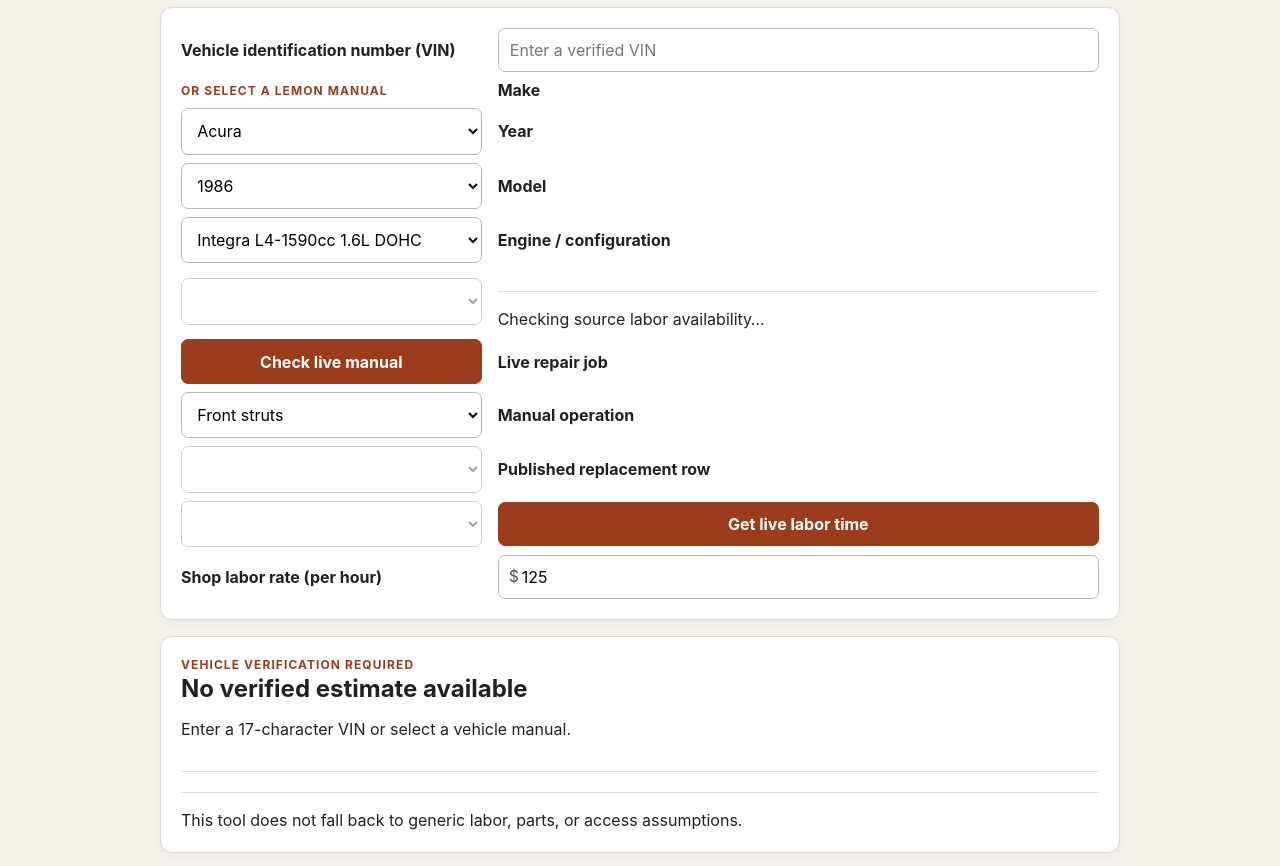
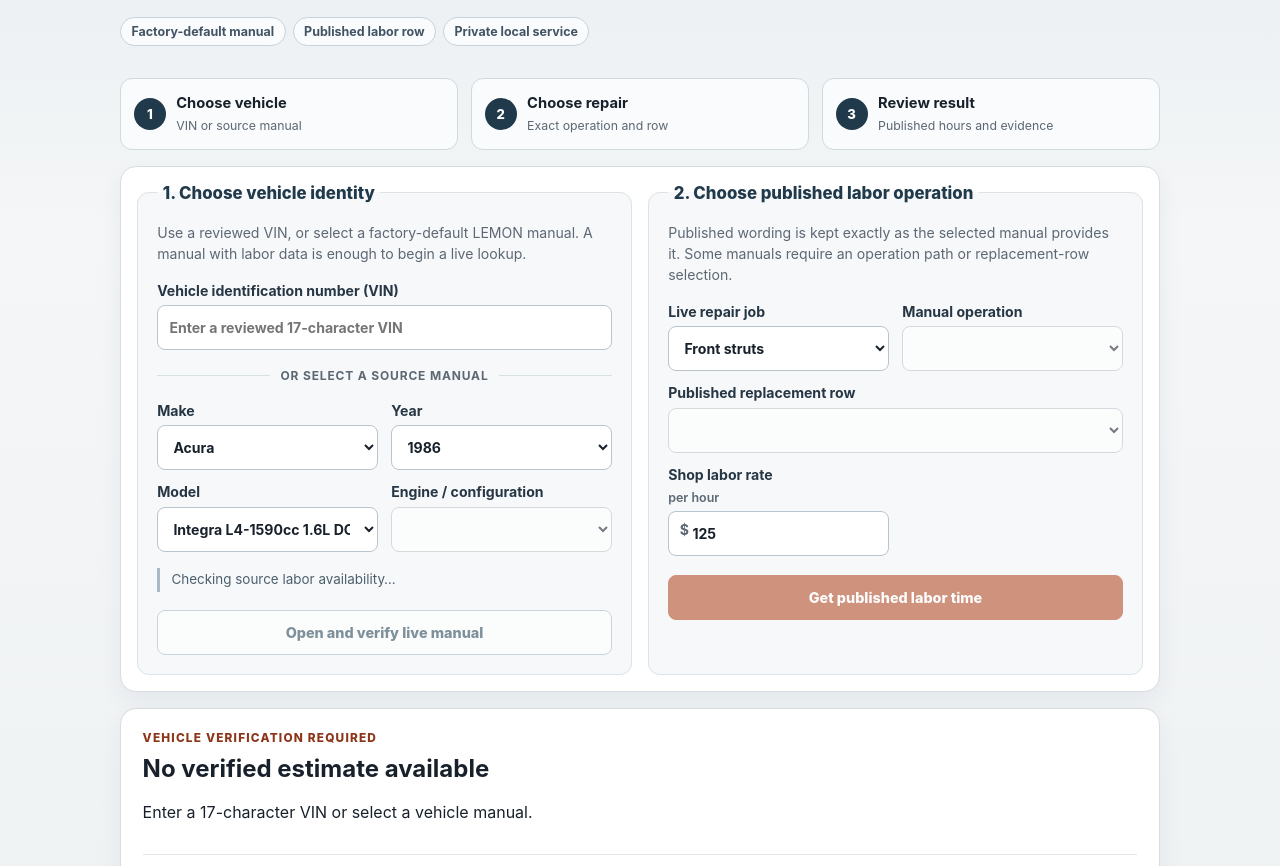
Before and after one commit to grafman56/mechanic-labor-estimator, a website with bundled scripts: page index.html in a window 1280 px wide. Shown: the part 213-1079 px from the top of the page. Built offline with nearby package versions, Linux system fonts and the light colour scheme; files whose address does not match are found by name.

Commit message:
Improve source-backed estimator workflow UI

```diff
--- a/index.html
+++ b/index.html
@@ -3,55 +3,89 @@
 <head>
   <meta charset="utf-8">
   <meta name="viewport" content="width=device-width, initial-scale=1">
-  <meta name="description" content="A planning tool for common automotive repair labor and related parts.">
+  <meta name="description" content="Private source-backed automotive labor planning for an exact selected vehicle manual.">
   <title>Mechanic Labor Planner</title>
   <link rel="stylesheet" href="styles.css">
 </head>
 <body>
   <main class="page">
-    <header>
-      <p class="eyebrow">Planning estimate</p>
+    <header class="hero">
+      <p class="eyebrow">Private source-backed planner</p>
       <h1>Mechanic Labor Planner</h1>
-      <p class="intro">Choose a common repair to see a labor-only range and a practical parts checklist. This is not a diagnosis or a final quote.</p>
+      <p class="intro">Select an exact vehicle manual and published repair operation to retrieve book labor time. This tool shows no generic labor, parts, or access fallback.</p>
+      <div class="trust-line" aria-label="Planner limits">
+        <span>Factory-default manual</span>
+        <span>Published labor row</span>
+        <span>Private local service</span>
+      </div>
     </header>
 
+    <ol class="workflow" aria-label="Estimate workflow">
+      <li><span>1</span><strong>Choose vehicle</strong><small>VIN or source manual</small></li>
+      <li><span>2</span><strong>Choose repair</strong><small>Exact operation and row</small></li>
+      <li><span>3</span><strong>Review result</strong><small>Published hours and evidence</small></li>
+    </ol>
+
     <section class="controls" aria-label="Estimate controls">
-      <label for="vin">Vehicle identification number (VIN)</label>
-      <input id="vin" type="text" maxlength="17" autocapitalize="characters" autocomplete="off" placeholder="Enter a verified VIN">
+      <fieldset class="control-group vehicle-group">
+        <legend>1. Choose vehicle identity</legend>
+        <p class="group-note">Use a reviewed VIN, or select a factory-default LEMON manual. A manual with labor data is enough to begin a live lookup.</p>
 
-      <p class="eyebrow">Or select a LEMON manual</p>
-      <label for="catalog-make">Make</label>
-      <select id="catalog-make" disabled><option>Acura</option></select>
-      <label for="catalog-year">Year</label>
-      <select id="catalog-year"><option>Loading catalog…</option></select>
-      <label for="catalog-model">Model</label>
-      <select id="catalog-model" disabled></select>
-      <label for="catalog-engine">Engine / configuration</label>
-      <select id="catalog-engine" disabled></select>
-      <p id="catalog-status" class="job-note">This confirms manual availability, not estimate coverage.</p>
-      <button id="check-manual" type="button" disabled>Check live manual</button>
-      <label for="live-job">Live repair job</label>
-      <select id="live-job" disabled></select>
-      <label for="live-operation">Manual operation</label>
-      <select id="live-operation" disabled></select>
-      <label for="live-scope">Published replacement row</label>
-      <select id="live-scope" disabled></select>
-      <button id="get-live-labor" type="button" disabled>Get live labor time</button>
+        <div class="form-grid">
+          <label class="wide" for="vin">Vehicle identification number (VIN)
+            <input id="vin" type="text" maxlength="17" autocapitalize="characters" autocomplete="off" placeholder="Enter a reviewed 17-character VIN">
+          </label>
+        </div>
 
-      <label for="labor-rate">Shop labor rate (per hour)</label>
-      <div class="rate-input"><span>$</span><input id="labor-rate" type="number" min="1" step="1" value="125" inputmode="decimal"></div>
+        <div class="divider"><span>or select a source manual</span></div>
+        <div class="form-grid vehicle-fields">
+          <label for="catalog-make">Make
+            <select id="catalog-make" disabled><option>Acura</option></select>
+          </label>
+          <label for="catalog-year">Year
+            <select id="catalog-year"><option>Loading catalog…</option></select>
+          </label>
+          <label for="catalog-model">Model
+            <select id="catalog-model" disabled></select>
+          </label>
+          <label for="catalog-engine">Engine / configuration
+            <select id="catalog-engine" disabled></select>
+          </label>
+        </div>
+        <p id="catalog-status" class="job-note" role="status" aria-live="polite">This confirms manual availability, not estimate coverage.</p>
+        <button id="check-manual" class="secondary-action" type="button" disabled>Open and verify live manual</button>
+      </fieldset>
 
+      <fieldset class="control-group repair-group">
+        <legend>2. Choose published labor operation</legend>
+        <p class="group-note">Published wording is kept exactly as the selected manual provides it. Some manuals require an operation path or replacement-row selection.</p>
 
+        <div class="form-grid repair-fields">
+          <label for="live-job">Live repair job
+            <select id="live-job" disabled></select>
+          </label>
+          <label for="live-operation">Manual operation
+            <select id="live-operation" disabled></select>
+          </label>
+          <label class="wide" for="live-scope">Published replacement row
+            <select id="live-scope" disabled></select>
+          </label>
+          <label for="labor-rate">Shop labor rate <span class="label-detail">per hour</span>
+            <span class="rate-input"><span>$</span><input id="labor-rate" type="number" min="1" step="1" value="125" inputmode="decimal"></span>
+          </label>
+        </div>
+        <button id="get-live-labor" class="primary-action" type="button" disabled>Get published labor time</button>
+      </fieldset>
     </section>
 
-    <section id="estimate" class="estimate" aria-live="polite"></section>
+    <section id="estimate" class="estimate" aria-live="polite" aria-atomic="true"></section>
 
     <section class="notice">
       <h2>Before authorizing work</h2>
       <p>Vehicle configuration, condition, access, corrosion, previous repairs, and diagnosis can change labor. Verify the exact procedure and parts for the vehicle before quoting or beginning work.</p>
     </section>
   </main>
-  <footer>Source approach: curated planning templates informed by service-manual research. Do not treat this tool as a substitute for a vehicle-specific service manual or inspection.</footer>
+  <footer>Source approach: selected-manual research with exact published labor operations. This private planner is not a diagnosis, a final quote, or a substitute for inspection.</footer>
   <script type="module" src="app.js"></script>
 </body>
 </html>
--- a/styles.css
+++ b/styles.css
@@ -1,18 +1,101 @@
-:root { color-scheme: light; font-family: Inter, ui-sans-serif, system-ui, sans-serif; color: #202124; background: #f4f1eb; }
+:root {
+  color-scheme: light;
+  font-family: Inter, ui-sans-serif, system-ui, -apple-system, BlinkMacSystemFont, "Segoe UI", sans-serif;
+  color: #18212b;
+  background: #eef1f3;
+  --ink: #18212b;
+  --muted: #5d6874;
+  --surface: #ffffff;
+  --subtle: #f6f8f9;
+  --line: #d6dde2;
+  --accent: #b44a25;
+  --accent-dark: #8d3519;
+  --navy: #203a4b;
+  --focus: #0b70b5;
+}
+
 * { box-sizing: border-box; }
-body { margin: 0; }
-.page { width: min(960px, calc(100% - 2rem)); margin: 3rem auto; }
-header { max-width: 720px; }
-h1 { font-size: clamp(2rem, 5vw, 3.5rem); line-height: 1; margin: .2rem 0 1rem; }
-h2 { margin: .1rem 0; font-size: 1.5rem; }
-h3 { font-size: 1rem; margin: 0 0 .5rem; }
-.intro, .notice p, footer { color: #555; line-height: 1.55; }
-.eyebrow { margin: 0; color: #9b3d1c; text-transform: uppercase; letter-spacing: .09em; font-size: .75rem; font-weight: 700; }
-.controls, .estimate, .notice { background: #fff; border: 1px solid #ded9cf; border-radius: 12px; padding: 1.25rem; box-shadow: 0 2px 8px #3a2a160d; }
-.controls { display: grid; grid-template-columns: 1fr 2fr; gap: .5rem 1rem; align-items: center; margin: 2rem 0 1rem; }
-label { font-weight: 650; }
-input, select, button { width: 100%; font: inherit; padding: .7rem; border: 1px solid #bdb6aa; border-radius: 7px; background: white; } button { cursor: pointer; background: #9b3d1c; border-color: #9b3d1c; color: white; font-weight: 700; } button:hover { background: #7d2d13; }
-.rate-input { position: relative; }.rate-input span { position: absolute; left: .7rem; top: .68rem; color: #555; }.rate-input input { padding-left: 1.45rem; }
-.estimate-heading { display: flex; justify-content: space-between; gap: 1rem; align-items: start; border-bottom: 1px solid #e5e0d7; padding-bottom: 1rem; }.total { text-align: right; }.total span { display: block; color: #666; font-size: .85rem; }.total strong { color: #9b3d1c; font-size: 1.35rem; }
-.hours { margin: 1rem 0 1.25rem; }.parts-grid { display: grid; grid-template-columns: repeat(3, 1fr); gap: 1rem; }.parts-group { background: #faf8f4; border-radius: 8px; padding: 1rem; }.parts-group ul { margin: 0; padding-left: 1.1rem; }.parts-group li { margin: .35rem 0; line-height: 1.3; }.job-note { margin: 1.25rem 0 0; padding-top: 1rem; border-top: 1px solid #e5e0d7; line-height: 1.45; }.notice { margin-top: 1rem; }.notice h2 { font-size: 1.1rem; }.notice p { margin-bottom: 0; }.error { color: #a32121; font-weight: 650; }footer { width: min(960px, calc(100% - 2rem)); margin: 0 auto 2rem; font-size: .82rem; }
-@media (max-width: 650px) { .page { margin-top: 1.5rem; }.controls { grid-template-columns: 1fr; gap: .4rem; }.controls label:not(:first-child) { margin-top: .8rem; }.estimate-heading, .parts-grid { display: block; }.total { text-align: left; margin-top: 1rem; }.parts-group { margin-top: .75rem; } }
+body { margin: 0; background: linear-gradient(180deg, #e8edf0 0, #f4f6f7 24rem, #eef1f3 100%); }
+.page { width: min(1040px, calc(100% - 2rem)); margin: 3.5rem auto 1.25rem; }
+h1, h2, h3, p { margin-top: 0; }
+h1 { max-width: 760px; margin-bottom: .85rem; font-size: clamp(2.25rem, 5vw, 4rem); letter-spacing: -.045em; line-height: .98; }
+h2 { font-size: 1.5rem; }
+h3 { font-size: 1rem; }
+a { color: #075f9d; }
+a:hover { color: #034673; }
+.hero { max-width: 810px; }
+.intro { max-width: 710px; color: var(--muted); font-size: 1.08rem; line-height: 1.6; }
+.eyebrow { margin-bottom: .55rem; color: var(--accent-dark); font-size: .74rem; font-weight: 800; letter-spacing: .1em; text-transform: uppercase; }
+.trust-line { display: flex; flex-wrap: wrap; gap: .45rem; margin-top: 1.25rem; }
+.trust-line span { border: 1px solid #c8d2d8; border-radius: 999px; background: #f9fbfc; color: #425363; padding: .35rem .65rem; font-size: .78rem; font-weight: 650; }
+
+.workflow { display: grid; grid-template-columns: repeat(3, 1fr); gap: .8rem; margin: 2rem 0 1rem; padding: 0; list-style: none; }
+.workflow li { display: grid; grid-template-columns: auto 1fr; column-gap: .65rem; align-items: center; min-height: 4.5rem; border: 1px solid #d0d9de; border-radius: 12px; background: #f9fbfc; padding: .8rem; }
+.workflow span { grid-row: span 2; display: grid; width: 2rem; height: 2rem; place-items: center; border-radius: 50%; background: var(--navy); color: white; font-size: .82rem; font-weight: 800; }
+.workflow strong { font-size: .92rem; }
+.workflow small { color: var(--muted); font-size: .77rem; }
+
+.controls, .estimate, .notice { border: 1px solid var(--line); border-radius: 16px; background: var(--surface); box-shadow: 0 10px 25px rgba(26, 45, 60, .06); }
+.controls { display: grid; grid-template-columns: 1fr 1fr; gap: 1rem; padding: 1rem; }
+.control-group { min-width: 0; margin: 0; border: 1px solid #dce3e7; border-radius: 12px; background: var(--subtle); padding: 1.2rem; }
+.control-group legend { padding: 0 .35rem; color: var(--navy); font-size: 1.05rem; font-weight: 800; }
+.group-note { margin-bottom: 1.1rem; color: var(--muted); font-size: .88rem; line-height: 1.5; }
+.form-grid { display: grid; grid-template-columns: repeat(2, minmax(0, 1fr)); gap: .85rem; }
+.wide { grid-column: 1 / -1; }
+label { display: grid; gap: .4rem; color: #263644; font-size: .88rem; font-weight: 750; }
+.label-detail { color: var(--muted); font-size: .78rem; font-weight: 600; }
+input, select, button { width: 100%; min-height: 2.8rem; border: 1px solid #b9c5cc; border-radius: 8px; background: #fff; color: var(--ink); font: inherit; }
+input, select { padding: .62rem .7rem; }
+select:disabled, input:disabled, button:disabled { cursor: not-allowed; opacity: .58; }
+input:focus-visible, select:focus-visible, button:focus-visible, a:focus-visible { outline: 3px solid color-mix(in srgb, var(--focus) 40%, transparent); outline-offset: 2px; }
+button { cursor: pointer; padding: .65rem .85rem; font-size: .9rem; font-weight: 800; transition: background-color .15s ease, border-color .15s ease, transform .15s ease; }
+button:not(:disabled):hover { transform: translateY(-1px); }
+.primary-action { margin-top: 1.2rem; border-color: var(--accent); background: var(--accent); color: white; }
+.primary-action:not(:disabled):hover { border-color: var(--accent-dark); background: var(--accent-dark); }
+.secondary-action { margin-top: .15rem; border-color: #aabac4; background: #fff; color: #294657; }
+.secondary-action:not(:disabled):hover { border-color: #7d98a7; background: #f1f6f8; }
+.divider { display: flex; align-items: center; gap: .65rem; margin: 1.15rem 0; color: var(--muted); font-size: .75rem; font-weight: 750; text-transform: uppercase; letter-spacing: .07em; }
+.divider::before, .divider::after { height: 1px; flex: 1; background: #d7e0e5; content: ""; }
+.rate-input { position: relative; display: block; }
+.rate-input > span { position: absolute; top: .65rem; left: .72rem; color: var(--muted); }
+.rate-input input { padding-left: 1.45rem; }
+.job-note { margin: 1rem 0; border-left: 3px solid #a8bac5; color: #4d5f6d; padding: .15rem 0 .15rem .7rem; font-size: .84rem; line-height: 1.45; }
+
+.estimate { min-height: 10rem; margin-top: 1rem; padding: 1.35rem; }
+.estimate:empty::before { display: block; border: 1px dashed #b8c4cb; border-radius: 10px; background: #f9fbfc; color: #687786; padding: 1.5rem; content: "Your source-backed labor result will appear here after you select a vehicle, repair operation, and published labor row."; line-height: 1.5; }
+.estimate-heading { display: flex; align-items: start; justify-content: space-between; gap: 1rem; border-bottom: 1px solid #e0e6e9; padding-bottom: 1rem; }
+.total { min-width: 10rem; border-radius: 10px; background: #f6ece7; padding: .8rem; text-align: right; }
+.total span { display: block; color: #6c584e; font-size: .78rem; }
+.total strong { color: var(--accent-dark); font-size: 1.4rem; }
+.parts-grid { display: grid; grid-template-columns: repeat(auto-fit, minmax(220px, 1fr)); gap: .9rem; margin-top: 1rem; }
+.parts-group { border: 1px solid #e0e6e9; border-radius: 10px; background: #fafcfc; padding: 1rem; }
+.parts-group p:last-child { margin-bottom: 0; }
+.parts-group span { color: var(--muted); font-size: .86rem; line-height: 1.4; }
+.estimate .job-note { margin-bottom: 0; }
+.notice { margin-top: 1rem; border-left: 4px solid var(--accent); padding: 1.15rem 1.25rem; }
+.notice h2 { margin-bottom: .45rem; font-size: 1.05rem; }
+.notice p, footer { color: var(--muted); line-height: 1.55; }
+.notice p { margin-bottom: 0; }
+.error { color: #9e2525; font-weight: 750; }
+footer { width: min(1040px, calc(100% - 2rem)); margin: 0 auto 2.25rem; font-size: .8rem; }
+
+@media (max-width: 780px) {
+  .page { margin-top: 1.75rem; }
+  .workflow, .controls { grid-template-columns: 1fr; }
+  .workflow { gap: .55rem; }
+}
+
+@media (max-width: 540px) {
+  .page { width: min(100% - 1rem, 1040px); }
+  h1 { font-size: 2.45rem; }
+  .controls { padding: .55rem; }
+  .control-group { padding: 1rem; }
+  .form-grid { grid-template-columns: 1fr; }
+  .wide { grid-column: auto; }
+  .estimate-heading { display: block; }
+  .total { margin-top: .9rem; text-align: left; }
+}
+
+@media (prefers-reduced-motion: reduce) {
+  *, *::before, *::after { scroll-behavior: auto !important; transition-duration: .01ms !important; }
+}
```
Also changed, not shown: test/ui-structure.test.mjs (added, +19 -0 lines).
